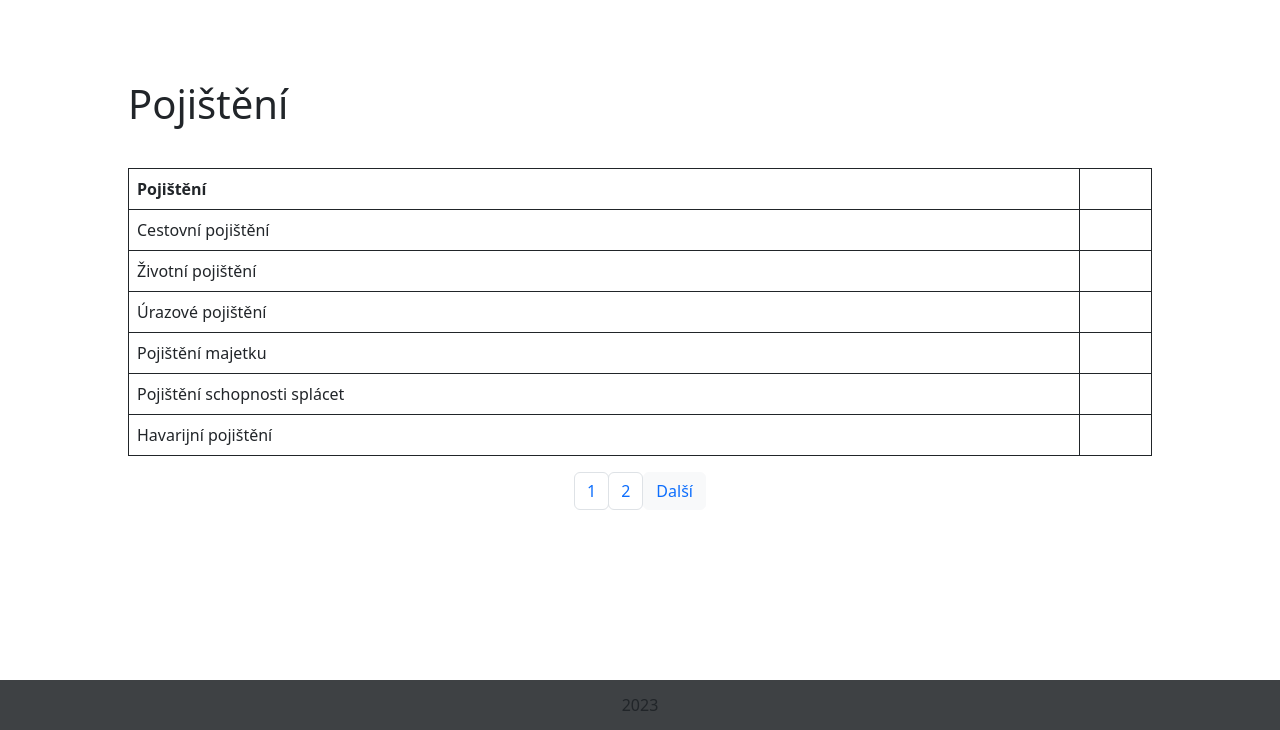
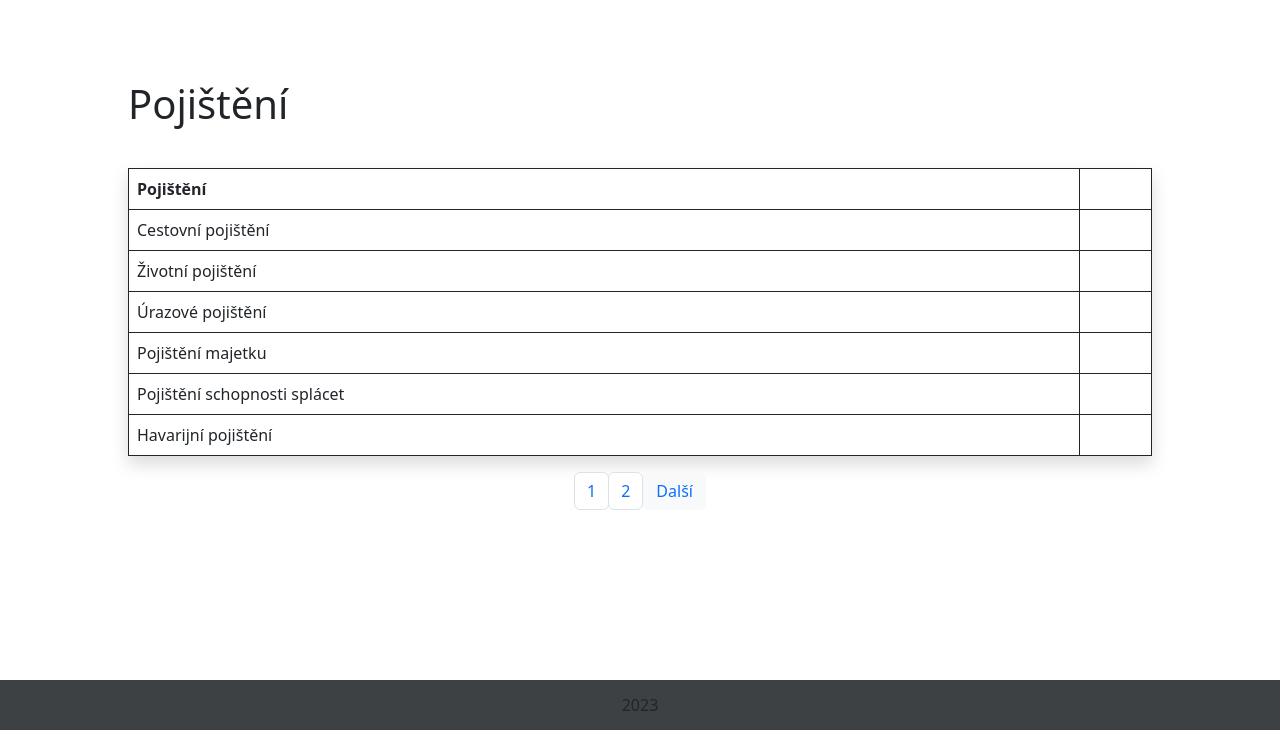
Before and after one commit to HaliiGit/DjangoProject, a Django app: page /pojisteni_app/pojisteni/ in a window 1280 px wide. Shown: the part 70-800 px from the top of the page. Run offline with Django 4.2, Linux system fonts and the light colour scheme; data comes from the database, SQL or seed files in the repository; both versions use the stored data as it was after the commit; some libraries are stand-ins or nearby versions.

Commit message:
adding shadows for tables

```diff
--- a/webpojistovna/pojisteni_app/templates/pojisteni_app/pojisteni_index.html
+++ b/webpojistovna/pojisteni_app/templates/pojisteni_app/pojisteni_index.html
@@ -40,7 +40,7 @@
             {% if user.is_admin %}<button type="submit" class="btn btn-primary btn-lg">Nové pojištění</button>{% endif%}
         </div>
     </form>
-    <table class="table table-bordered border-black custom-table">
+    <table class="table table-bordered border-black shadow custom-table">
         <thead>
             <tr>
                 <th>Pojištění</th>
--- a/webpojistovna/pojisteni_app/templates/pojisteni_app/pojisteny_detail.html
+++ b/webpojistovna/pojisteni_app/templates/pojisteni_app/pojisteny_detail.html
@@ -48,7 +48,7 @@
         <div class="spm">
             <h2>Sjednaná pojištění</h2>
         </div>
-        <table class="table table-bordered border-black custom-table">
+        <table class="table table-bordered border-black shadow custom-table">
             <thead>
                 <tr>
                     <th>Pojištění</th>
--- a/webpojistovna/pojisteni_app/templates/pojisteni_app/pojisteny_index.html
+++ b/webpojistovna/pojisteni_app/templates/pojisteni_app/pojisteny_index.html
@@ -40,7 +40,7 @@
             {% if user.is_admin %}<button type="submit" class="btn btn-primary btn-lg">Nový pojištěnec</button>{% endif%}
         </div>
     </form>
-    <table class="table table-bordered border-black custom-table">
+    <table class="table table-bordered border-black shadow custom-table">
         <thead>
             <tr>
                 <th>Jméno</th>
--- a/webpojistovna/pojisteni_app/templates/pojisteni_app/udalosti.html
+++ b/webpojistovna/pojisteni_app/templates/pojisteni_app/udalosti.html
@@ -42,7 +42,7 @@
         </div>
     </a>
     {% if user.is_authenticated %}
-    <table class="table table-bordered border-black custom-table">
+    <table class="table table-bordered border-black shadow custom-table">
         <thead>
             <tr>
                 <th>č. pojistné smlouvy</th>
```
Also changed, not shown: webpojistovna/db.sqlite3.
